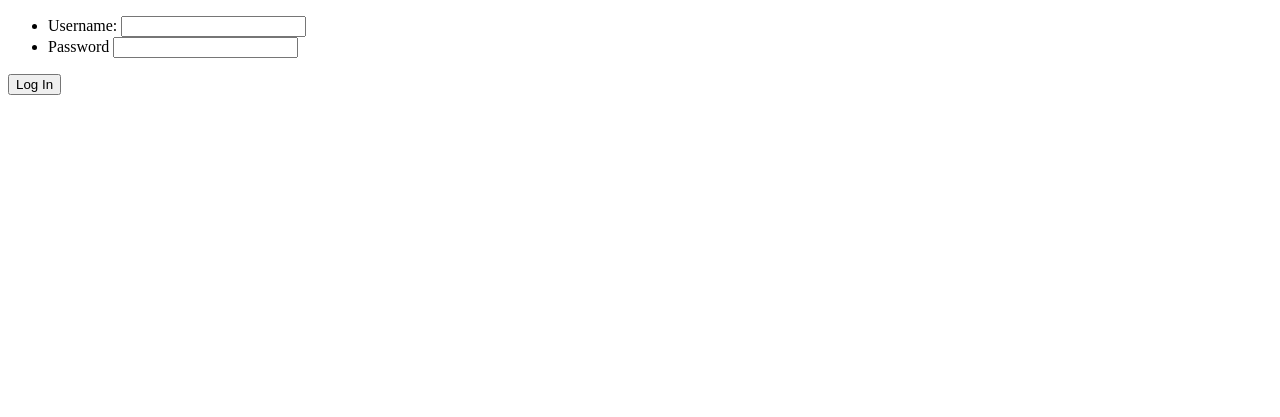
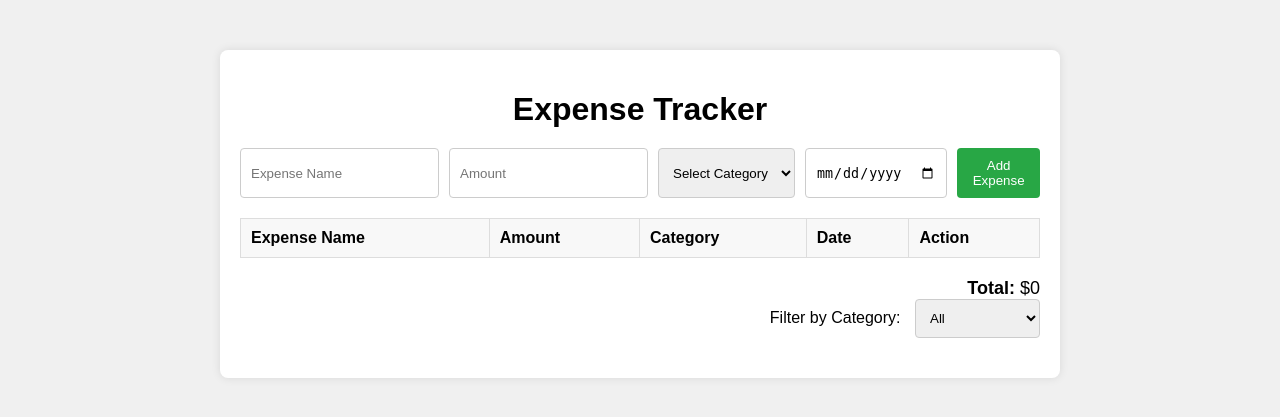
Before and after one commit to aimrrs/Expense-Tracker, a Flask app: page / in a window 1280 px wide. Shown: the top 417 px of the page. Run offline with Flask 3, Linux system fonts and the light colour scheme; lists and menus that the app fills with data are empty.

Commit message:
Added web interface.

```diff
--- a/__init__.py
+++ b/__init__.py
@@ -1,14 +1,13 @@
 from flask import Flask, render_template
-from main import General, Gi
 
 app = Flask(__name__)
 
 @app.route("/")
-def index():
+def home():
     return render_template("index.html")
+
 
 if __name__ == "__main__":
     app.run(debug=True,
-            host="0.0.0.0",
-            port="8080"
-            )
+            host='0.0.0.0',
+            port='8080')
--- /dev/null
+++ b/static/script.js
@@ -0,0 +1,89 @@
+document.addEventListener("DOMContentLoaded", () => {
+    const expenseForm = document.getElementById("expense-form");
+    const expenseList = document.getElementById("expense-list");
+    const totalAmount = document.getElementById("total-amount");
+    const filterCategory = document.getElementById("filter-category");
+
+    let expenses = [];
+
+    expenseForm.addEventListener("submit", (e) => {
+        e.preventDefault();
+
+        const name = document.getElementById("expense-name").value;
+        const amount = parseFloat(document.getElementById("expense-amount").value);
+        const category = document.getElementById("expense-category").value;
+        const date = document.getElementById("expense-date").value;
+
+        const expense = {
+            id: Date.now(),
+            name,
+            amount,
+            category,
+            date
+        };
+
+        expenses.push(expense);
+        displayExpenses(expenses);
+        updateTotalAmount();
+
+        expenseForm.reset();
+    });
+
+    expenseList.addEventListener("click", (e) => {
+        if (e.target.classList.contains("delete-btn")) {
+            const id = parseInt(e.target.dataset.id);
+            expenses = expenses.filter(expense => expense.id !== id);
+            displayExpenses(expenses);
+            updateTotalAmount();
+        }
+
+        if (e.target.classList.contains("edit-btn")) {
+            const id = parseInt(e.target.dataset.id);
+            const expense = expenses.find(expense => expense.id === id);
+
+            document.getElementById("expense-name").value = expense.name;
+            document.getElementById("expense-amount").value = expense.amount;
+            document.getElementById("expense-category").value = expense.category;
+            document.getElementById("expense-date").value = expense.date;
+
+            expenses = expenses.filter(expense => expense.id !== id);
+            displayExpenses(expenses);
+            updateTotalAmount();
+        }
+    });
+
+    filterCategory.addEventListener("change", (e) => {
+        const category = e.target.value;
+        if (category === "All") {
+            displayExpenses(expenses);
+        } else {
+            const filteredExpenses = expenses.filter(expense => expense.category === category);
+            displayExpenses(filteredExpenses);
+        }
+    });
+
+    function displayExpenses(expenses) {
+        expenseList.innerHTML = "";
+        expenses.forEach(expense => {
+            const row = document.createElement("tr");
+
+            row.innerHTML = `
+                <td>${expense.name}</td>
+                <td>$${expense.amount.toFixed(2)}</td>
+                <td>${expense.category}</td>
+                <td>${expense.date}</td>
+                <td>
+                    <button class="edit-btn" data-id="${expense.id}">Edit</button>
+                    <button class="delete-btn" data-id="${expense.id}">Delete</button>
+                </td>
+            `;
+
+            expenseList.appendChild(row);
+        });
+    }
+
+    function updateTotalAmount() {
+        const total = expenses.reduce((sum, expense) => sum + expense.amount, 0);
+        totalAmount.textContent = total.toFixed(2);
+    }
+});
--- /dev/null
+++ b/static/style.css
@@ -0,0 +1,79 @@
+body {
+    font-family: Arial, sans-serif;
+    background-color: #f0f0f0;
+    margin: 0;
+    padding: 0;
+}
+
+.container {
+    max-width: 800px;
+    margin: 50px auto;
+    padding: 20px;
+    background-color: #fff;
+    box-shadow: 0 0 10px rgba(0, 0, 0, 0.1);
+    border-radius: 8px;
+}
+
+h1 {
+    text-align: center;
+    margin-bottom: 20px;
+}
+
+form {
+    display: flex;
+    gap: 10px;
+    margin-bottom: 20px;
+}
+
+form input, form select, form button {
+    padding: 10px;
+    border: 1px solid #ccc;
+    border-radius: 4px;
+}
+
+form button {
+    background-color: #28a745;
+    color: white;
+    border: none;
+    cursor: pointer;
+}
+
+form button:hover {
+    background-color: #218838;
+}
+
+.expense-table table {
+    width: 100%;
+    border-collapse: collapse;
+    margin-bottom: 20px;
+}
+
+.expense-table th, .expense-table td {
+    padding: 10px;
+    border: 1px solid #ddd;
+    text-align: left;
+}
+
+.expense-table th {
+    background-color: #f8f8f8;
+}
+
+.total-amount {
+    text-align: right;
+    font-size: 18px;
+}
+
+.filter {
+    margin-bottom: 20px;
+    text-align: right;
+}
+
+.filter label {
+    margin-right: 10px;
+}
+
+.filter select {
+    padding: 10px;
+    border: 1px solid #ccc;
+    border-radius: 4px;
+}
--- a/templates/index.html
+++ b/templates/index.html
@@ -1,19 +1,56 @@
 <!DOCTYPE html>
-<html lang="en">
+<html>
+
 <head>
-    <meta charset="UTF-8">
-    <meta name="viewport" content="width=device-width, initial-scale=1.0">
-    <title>Sign up page</title>
+    <title>Expense Tracker</title>
+    <link rel="stylesheet" type="text/css" href="{{ url_for('static', filename='style.css') }}" />
 </head>
+
 <body>
     <div class="container">
-        <form name="login" method="post">
-            <ul>
-            <li>Username: <input class="username" type="text" name="username"></li>
-            <li>Password <input class="password" type="password" name="password"></li>
-            </ul>
-            <input type="button" class="submit" value="Log In" name="submit">
+        <h1>Expense Tracker</h1>
+        <form id="expense-form">
+            <input type="text" id="expense-name" placeholder="Expense Name" required />
+            <input type="number" id="expense-amount" placeholder="Amount" required />
+            <select id="expense-category" required>
+                <option value="" disabled selected>Select Category</option>
+                <option value="Food">Food</option>
+                <option value="Transport">Transport</option>
+                <option value="Entertainment">Entertainment</option>
+                <option value="Other">Other</option>
+            </select>
+            <input type="date" id="expense-date" required />
+            <button type="submit">Add Expense</button>
         </form>
+        <div class="expense-table">
+            <table>
+                <thead>
+                    <tr>
+                        <th>Expense Name</th>
+                        <th>Amount</th>
+                        <th>Category</th>
+                        <th>Date</th>
+                        <th>Action</th>
+                    </tr>
+                </thead>
+                <tbody id="expense-list"></tbody>
+            </table>
+            <div class="total-amount">
+                <strong>Total:</strong> $<span id="total-amount">0</span>
+            </div>
+        </div>
+        <div class="filter">
+            <label for="filter-category">Filter by Category:</label>
+            <select id="filter-category">
+                <option value="All">All</option>
+                <option value="Food">Food</option>
+                <option value="Transport">Transport</option>
+                <option value="Entertainment">Entertainment</option>
+                <option value="Other">Other</option>
+            </select>
+        </div>
     </div>
+    <script src="{{ url_for('static', filename='script.js') }}"></script>
 </body>
+
 </html>
```
Also changed, not shown: main.py (+26 -6 lines), test.py (+17 -4 lines).
